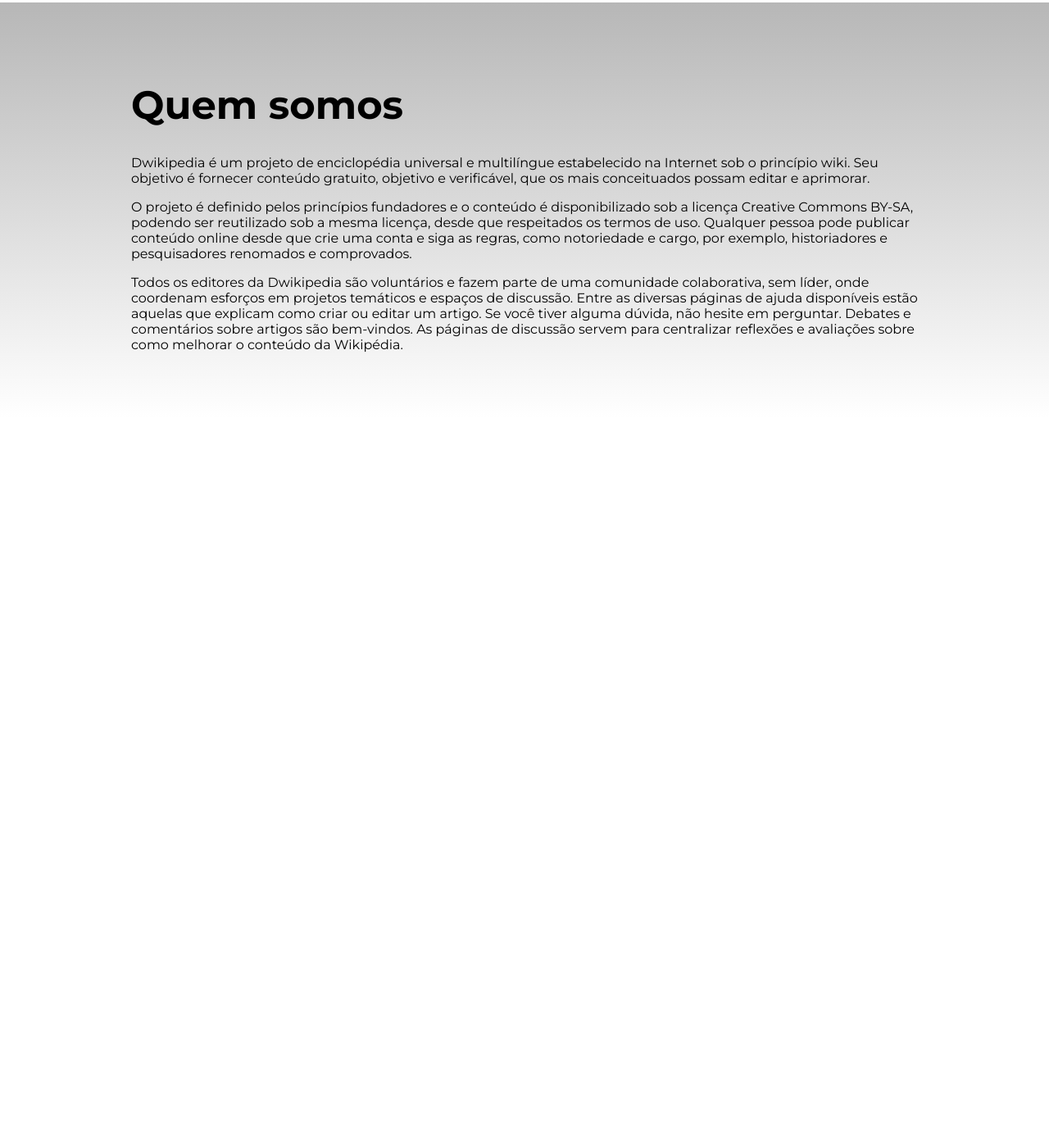
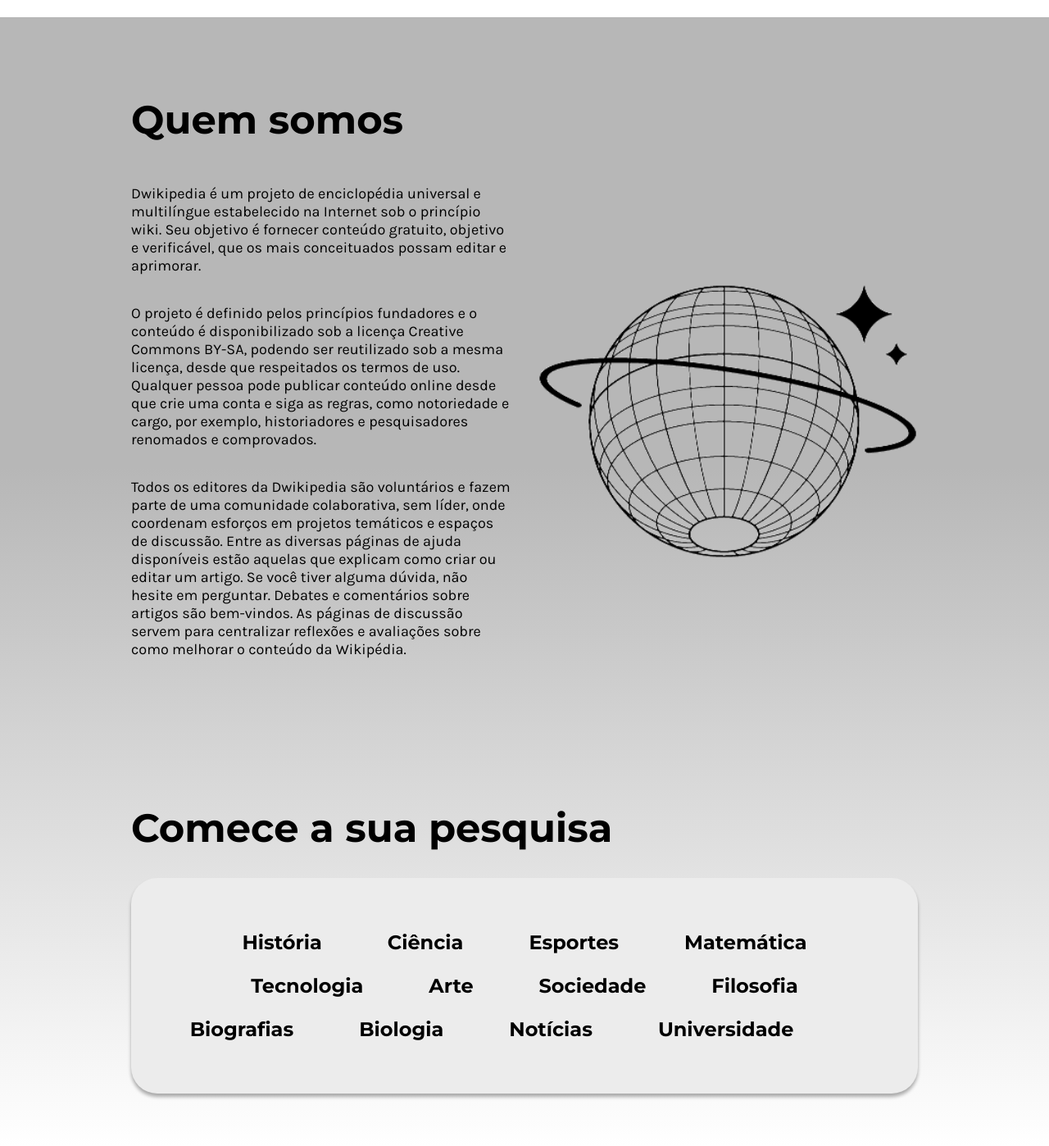
Before and after one commit to alanlucascruz/web-dwikipedia-tcc, a plain HTML site: page home/index.html in a window 1280 px wide. Shown: the part 602-2000 px from the top of the page at 82% size. Before the commit the page ends 1112 px from the top, so only its background shows below. Drawn offline with nearby package versions, Linux system fonts and the light colour scheme.

Commit message:
Seção "Topics" adicionado

```diff
--- a/home/index.html
+++ b/home/index.html
@@ -10,14 +10,8 @@
     <link rel="preconnect" href="https://fonts.googleapis.com" />
     <link rel="preconnect" href="https://fonts.gstatic.com" crossorigin />
     <link
-      href="https://fonts.googleapis.com/css2?family=Montserrat:ital,wght@0,300;0,400;0,500;0,600;0,700;0,800;0,900;1,300;1,400;1,500;1,600;1,700;1,800;1,900&display=swap"
+      href="https://fonts.googleapis.com/css2?family=Karla:ital,wght@0,300;0,400;0,500;0,600;0,700;0,800;1,300;1,400;1,500;1,600;1,700;1,800&family=Montserrat:ital,wght@0,300;0,400;0,500;0,600;0,700;0,800;0,900;1,300;1,400;1,500;1,600;1,700;1,800;1,900&display=swap"
       rel="stylesheet"
-    />
-
-    <!-- Pslide -->
-    <link
-      rel="stylesheet"
-      href="https://cdn.jsdelivr.net/npm/@splidejs/splide@4.1.4/dist/css/splide.min.css"
     />
 
     <!-- Styles -->
@@ -172,46 +166,76 @@
         </div>
       </section>
 
-      <section id="about-us" class="section bg-gradient">
+      <div class="bg-gradient">
+        <section id="about-us" class="section">
           <div class="container">
             <div class="title">Quem somos</div>
 
+            <div class="row">
               <div class="col-left">
                 <p>
-              Dwikipedia é um projeto de enciclopédia universal e multilíngue
-              estabelecido na Internet sob o princípio wiki. Seu objetivo é
-              fornecer conteúdo gratuito, objetivo e verificável, que os mais
-              conceituados possam editar e aprimorar.
+                  Dwikipedia é um projeto de enciclopédia universal e
+                  multilíngue estabelecido na Internet sob o princípio wiki. Seu
+                  objetivo é fornecer conteúdo gratuito, objetivo e verificável,
+                  que os mais conceituados possam editar e aprimorar.
                 </p>
 
                 <p>
-              O projeto é definido pelos princípios fundadores e o conteúdo é
-              disponibilizado sob a licença Creative Commons BY-SA, podendo ser
-              reutilizado sob a mesma licença, desde que respeitados os termos
-              de uso. Qualquer pessoa pode publicar conteúdo online desde que
-              crie uma conta e siga as regras, como notoriedade e cargo, por
-              exemplo, historiadores e pesquisadores renomados e comprovados.
+                  O projeto é definido pelos princípios fundadores e o conteúdo
+                  é disponibilizado sob a licença Creative Commons BY-SA,
+                  podendo ser reutilizado sob a mesma licença, desde que
+                  respeitados os termos de uso. Qualquer pessoa pode publicar
+                  conteúdo online desde que crie uma conta e siga as regras,
+                  como notoriedade e cargo, por exemplo, historiadores e
+                  pesquisadores renomados e comprovados.
                 </p>
 
                 <p>
-              Todos os editores da Dwikipedia são voluntários e fazem parte de
-              uma comunidade colaborativa, sem líder, onde coordenam esforços em
-              projetos temáticos e espaços de discussão. Entre as diversas
-              páginas de ajuda disponíveis estão aquelas que explicam como criar
-              ou editar um artigo. Se você tiver alguma dúvida, não hesite em
-              perguntar. Debates e comentários sobre artigos são bem-vindos. As
-              páginas de discussão servem para centralizar reflexões e
-              avaliações sobre como melhorar o conteúdo da Wikipédia.
+                  Todos os editores da Dwikipedia são voluntários e fazem parte
+                  de uma comunidade colaborativa, sem líder, onde coordenam
+                  esforços em projetos temáticos e espaços de discussão. Entre
+                  as diversas páginas de ajuda disponíveis estão aquelas que
+                  explicam como criar ou editar um artigo. Se você tiver alguma
+                  dúvida, não hesite em perguntar. Debates e comentários sobre
+                  artigos são bem-vindos. As páginas de discussão servem para
+                  centralizar reflexões e avaliações sobre como melhorar o
+                  conteúdo da Wikipédia.
                 </p>
               </div>
 
-          <div class="col-right"></div>
+              <div class="col-right">
+                <img
+                  src="../assets/img/logo-black-transparent.png"
+                  alt="Logo"
+                />
+              </div>
+            </div>
           </div>
         </section>
+
+        <section id="topics">
+          <div class="container">
+            <div class="title">Comece a sua pesquisa</div>
+
+            <div class="card">
+              <a href="javascript:void">História</a>
+              <a href="javascript:void">Ciência</a>
+              <a href="javascript:void">Esportes</a>
+              <a href="javascript:void">Matemática</a>
+              <a href="javascript:void">Tecnologia</a>
+              <a href="javascript:void">Arte</a>
+              <a href="javascript:void">Sociedade</a>
+              <a href="javascript:void">Filosofia</a>
+              <a href="javascript:void">Biografias</a>
+              <a href="javascript:void">Biologia</a>
+              <a href="javascript:void">Notícias</a>
+              <a href="javascript:void">Universidade</a>
+              <a href="javascript:void"></a>
+            </div>
+          </div>
+        </section>
+      </div>
     </main>
-
-    <!-- Pslide -->
-    <script src="https://cdn.jsdelivr.net/npm/@splidejs/splide@4.1.4/dist/js/splide.min.js"></script>
 
     <!-- Main JS -->
     <script src="../assets/js/main.js"></script>
--- a/home/style.css
+++ b/home/style.css
@@ -6,7 +6,7 @@
 
 body {
   margin: 0;
-  font-family: "Montserrat", sans-serif;
+  font-family: "Karla", sans-serif;
   overflow-x: hidden;
 }
 
@@ -18,24 +18,36 @@ body {
 
 /* General */
 
-.section,
+section,
 .section-bg {
   padding: 64px 0;
 }
 
-.bg-gradient {
-  background: linear-gradient(180deg, #b7b7b7, #ffffff);
-}
-
-.section .title {
+section .title {
+  font-family: "Montserrat", sans-serif;
   font-size: 48px;
   font-weight: 700;
   margin: 32px 0;
 }
 
+.bg-gradient {
+  background: linear-gradient(180deg, #b7b7b7 40%, #ffffff 100%);
+}
+
 .container {
   margin: 0 auto;
   max-width: var(--container-width-lg);
+}
+
+.card {
+  background: #ececec;
+  padding: 32px;
+  border-radius: 32px;
+  box-shadow: 0px 4px 4px 0px rgba(0, 0, 0, 0.32);
+}
+
+p {
+  font-size: 18px;
 }
 
 @media (max-width: 1366px) {
@@ -60,6 +72,10 @@ body {
   .container {
     padding-left: 16px;
     padding-right: 16px;
+  }
+
+  .card {
+    padding: 24px;
   }
 }
 
@@ -103,7 +119,7 @@ body {
 }
 
 #nav .col-left .input-container input {
-  font-family: inherit;
+  font-family: "Montserrat", sans-serif;
   font-size: 14px;
   padding: 12px 12px 12px 48px;
   max-width: 500px;
@@ -233,7 +249,7 @@ body {
   padding: 0 24px 24px 24px;
   overflow-x: scroll;
   scroll-padding: 8px;
-  gap: 12px;
+  gap: 32px;
 }
 
 #news .scrollable-x::-webkit-scrollbar {
@@ -246,13 +262,8 @@ body {
 
 #news .card {
   display: flex;
+  flex: 0 0 100%;
   gap: 32px;
-  flex: 0 0 100%;
-  background: #ececec;
-  padding: 32px;
-  margin-left: 8px;
-  border-radius: 32px;
-  box-shadow: 0px 4px 4px 0px rgba(0, 0, 0, 0.32);
   max-width: 900px;
 }
 
@@ -276,7 +287,7 @@ body {
 }
 
 #news .card .col-right .description {
-  font-size: 16px;
+  font-size: 18px;
 }
 
 @media (max-width: 1366px) {
@@ -310,10 +321,96 @@ body {
 @media (max-width: 600px) {
   #news .scrollable-x {
     padding: 0 16px 16px 16px;
+    gap: 12px;
   }
 
   #news .card {
-    padding: 24px;
     max-width: 320px;
   }
 }
+
+/* About Us */
+
+#about-us .row {
+  display: flex;
+  align-items: center;
+  column-gap: 32px;
+}
+
+#about-us .row .col-left {
+  display: flex;
+  flex-direction: column;
+  flex: 7;
+}
+
+#about-us .row .col-right {
+  display: flex;
+  flex: 5;
+}
+
+#about-us .row .col-right img {
+  width: 100%;
+  height: auto;
+}
+
+@media (max-width: 1366px) {
+  #about-us .row .col-left {
+    flex: 1;
+  }
+
+  #about-us .row .col-right {
+    flex: 1;
+  }
+}
+
+@media (max-width: 1024px) {
+  #about-us .row {
+    flex-direction: column-reverse;
+  }
+
+  #about-us .row .col-right img {
+    margin: 32px 0;
+  }
+}
+
+/* Topics */
+
+#topics .card {
+  display: flex;
+  justify-content: center;
+  flex-wrap: wrap;
+  column-gap: 80px;
+  row-gap: 24px;
+  padding: 64px;
+}
+
+#topics .card a {
+  display: inline-block;
+  font-family: "Montserrat", sans-serif;
+  text-decoration: none;
+  color: #000000;
+  font-weight: 700;
+  font-size: 24px;
+  transition: 0.25s;
+}
+
+#topics .card a:hover {
+  color: #15527a;
+}
+
+@media (max-width: 1024px) {
+  #topics .card {
+    column-gap: 48px;
+    padding: 64px 40px;
+  }
+}
+
+@media (max-width: 600px) {
+  #topics .card {
+    column-gap: 32px;
+  }
+
+  #topics .card a {
+    font-size: 20px;
+  }
+}
```
Also changed, not shown: assets/img/logo-black-transparent.png (added), assets/img/logo-black-transparent.svg (added). Lines whose indentation alone changed are shown as unchanged.
